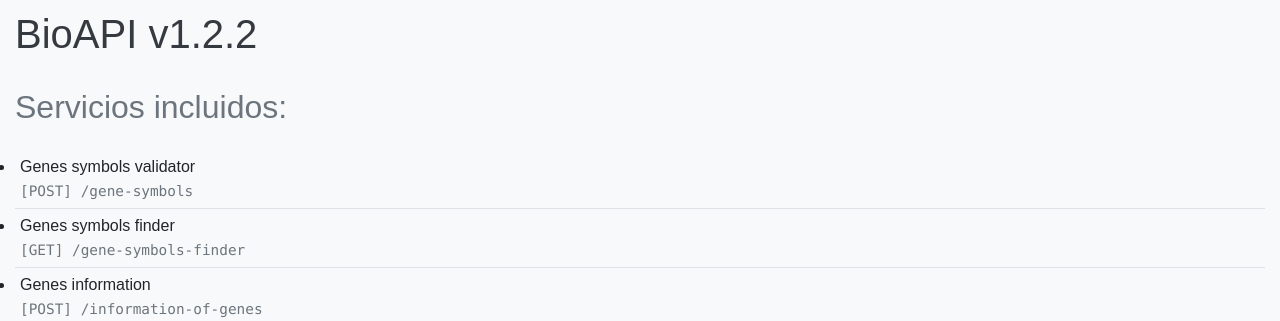
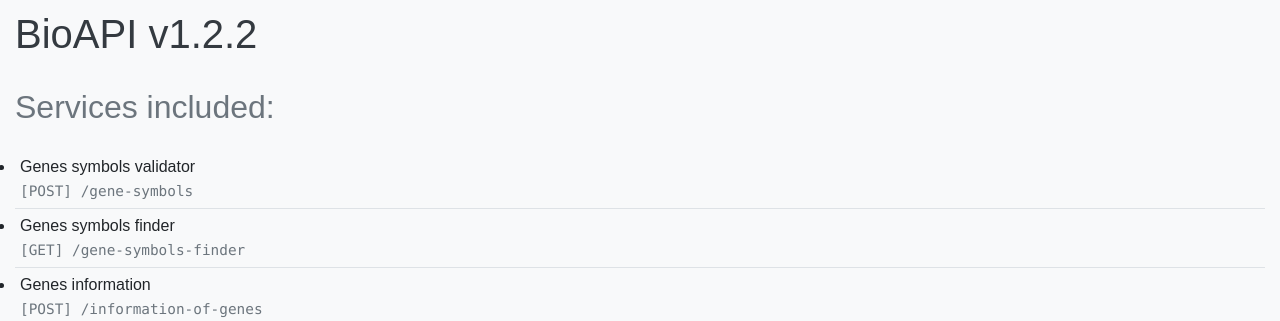
Before and after one commit to omics-datascience/BioAPI, a Flask app: page / in a window 1280 px wide. Shown: the top 321 px of the page. Run offline with Flask 3, Linux system fonts and the light colour scheme; some libraries are stand-ins or nearby versions.

Commit message:
Translation improvements

```diff
--- a/bio-api/templates/homepage.html
+++ b/bio-api/templates/homepage.html
@@ -40,7 +40,7 @@
 </head>
 <body>
     <h1>BioAPI v{{ version }}</h1>
-    <h2 class="mb-4">Servicios incluidos:</h2>
+    <h2 class="mb-4">Services included:</h2>
     <ul class="list-group service-list">
         {% for service in services %}
             <li class="service-item">
```
